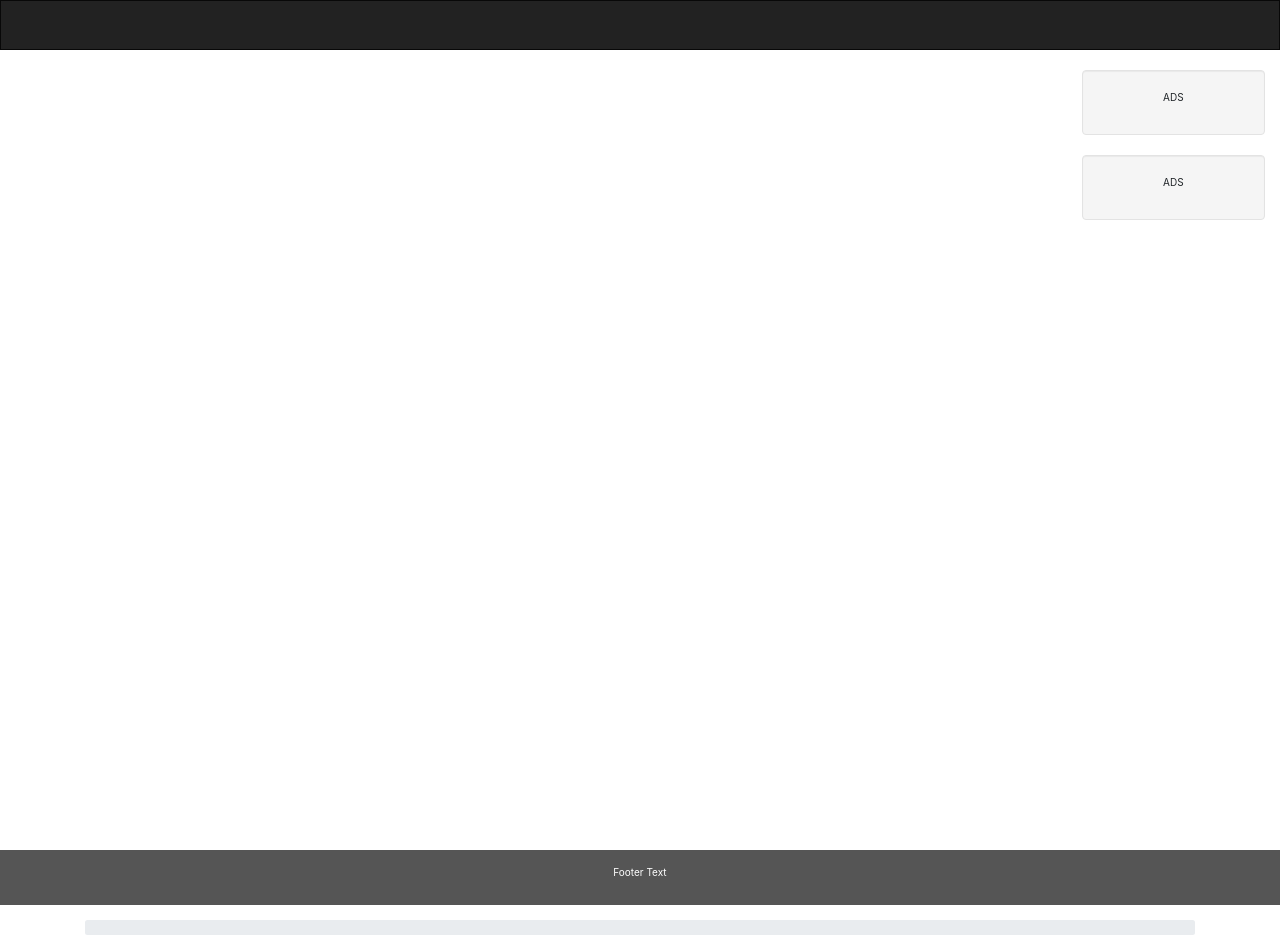
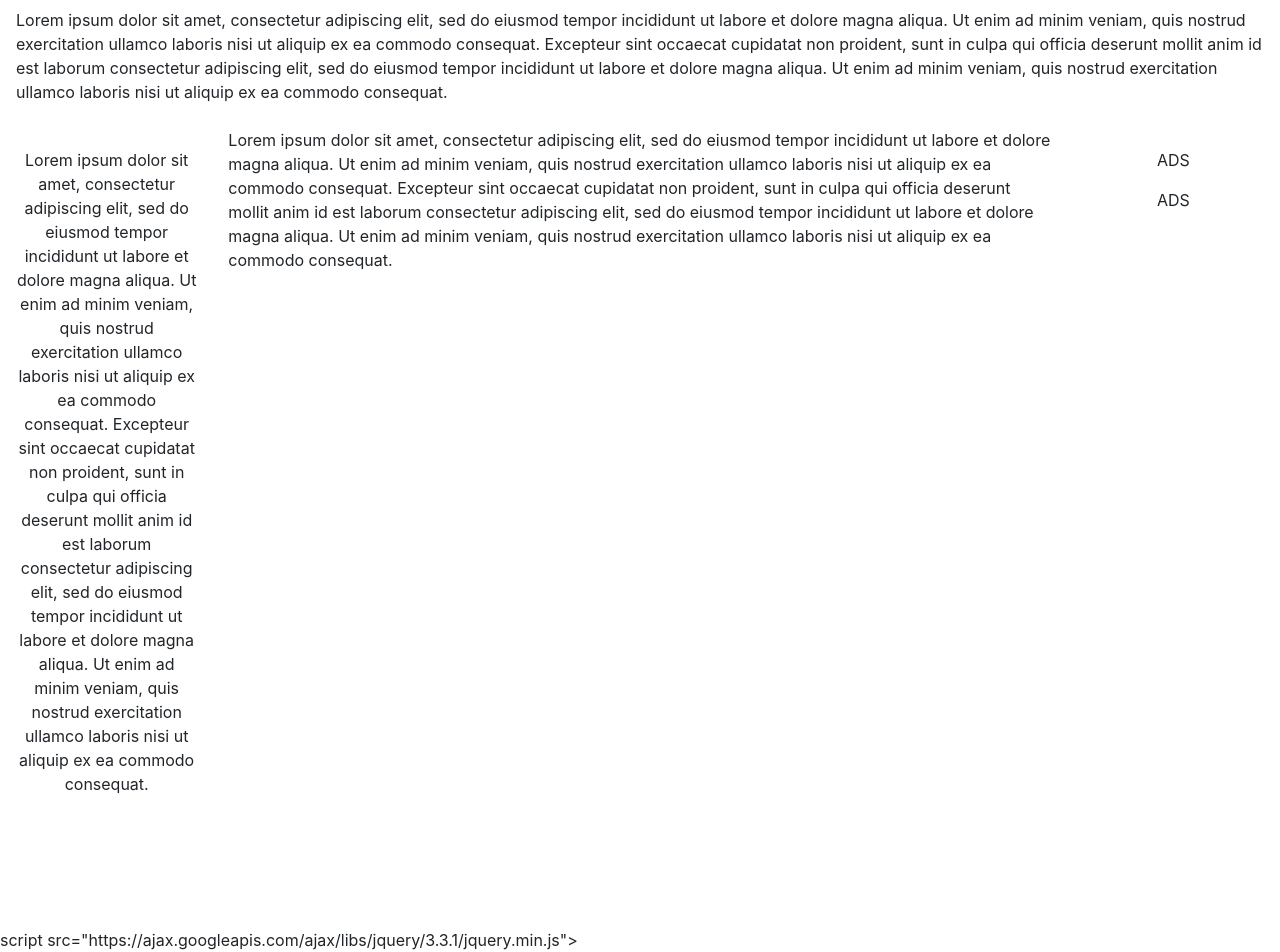
Before and after one commit to asteriskiry/ilmot, a Django app: page /eventsignup/ in a window 1280 px wide. Run offline with Django 3.2, Linux system fonts and the light colour scheme; some libraries are stand-ins or nearby versions.

Commit message:
Vähän siistitty base.html:llää

```diff
--- a/eventsignup/templates/eventsignup/base.html
+++ b/eventsignup/templates/eventsignup/base.html
@@ -1,12 +1,14 @@
 <!DOCTYPE html>
 <html lang="en">
 <head>
-  <title>Asteriskin ilmoittautumisjärjestelmä</title>
+  <title>Asteriskin ilmoittautumisjärjes</title>
   <meta charset="utf-8">
-  <meta name="viewport" content="width=device-width, initial-scale=1">
-  <link rel="stylesheet" href="https://maxcdn.bootstrapcdn.com/bootstrap/3.3.7/css/bootstrap.min.css">
+  <meta name="viewport" content="width=device-width, initial-scale=1, shrink-to-fit=no">
+<link rel="stylesheet" href="https://stackpath.bootstrapcdn.com/bootstrap/4.1.2/css/bootstrap.min.css" integrity="sha384-Smlep5jCw/wG7hdkwQ/Z5nLIefveQRIY9nfy6xoR1uRYBtpZgI6339F5dgvm/e9B" crossorigin="anonymous">
   <script src="https://ajax.googleapis.com/ajax/libs/jquery/3.3.1/jquery.min.js"></script>
   <script src="https://maxcdn.bootstrapcdn.com/bootstrap/3.3.7/js/bootstrap.min.js"></script>
+  <script src="https://stackpath.bootstrapcdn.com/bootstrap/4.1.2/js/bootstrap.min.js" integrity="sha384-o+RDsa0aLu++PJvFqy8fFScvbHFLtbvScb8AjopnFD+iEQ7wo/CG0xlczd+2O/em" crossorigin="anonymous"></script>
+  <script src="https://cdnjs.cloudflare.com/ajax/libs/popper.js/1.14.3/umd/popper.min.js" integrity="sha384-ZMP7rVo3mIykV+2+9J3UJ46jBk0WLaUAdn689aCwoqbBJiSnjAK/l8WvCWPIPm49" crossorigin="anonymous"></script>
   <style>
     /* Remove the navbar's default margin-bottom and rounded borders */
     .navbar {
@@ -44,14 +46,14 @@
 <body>
 
 <nav class="navbar navbar-inverse">
-  {% block header-content %}
-  {% endblock %}
+  <p>Lorem ipsum dolor sit amet, consectetur adipiscing elit, sed do eiusmod tempor incididunt ut labore et dolore magna aliqua. Ut enim ad minim veniam, quis nostrud exercitation ullamco laboris nisi ut aliquip ex ea commodo consequat. Excepteur sint occaecat cupidatat non proident, sunt in culpa qui officia deserunt mollit anim id est laborum consectetur adipiscing elit, sed do eiusmod tempor incididunt ut labore et dolore magna aliqua. Ut enim ad minim veniam, quis nostrud exercitation ullamco laboris nisi ut aliquip ex ea commodo consequat.</p>
 </nav>
 
 <div class="container-fluid text-center">
   <div class="row content">
       <!--VASEN KONTENTTI -->
     <div class="col-sm-2 sidenav">
+      <p>Lorem ipsum dolor sit amet, consectetur adipiscing elit, sed do eiusmod tempor incididunt ut labore et dolore magna aliqua. Ut enim ad minim veniam, quis nostrud exercitation ullamco laboris nisi ut aliquip ex ea commodo consequat. Excepteur sint occaecat cupidatat non proident, sunt in culpa qui officia deserunt mollit anim id est laborum consectetur adipiscing elit, sed do eiusmod tempor incididunt ut labore et dolore magna aliqua. Ut enim ad minim veniam, quis nostrud exercitation ullamco laboris nisi ut aliquip ex ea commodo consequat.</p>
       {% block left-content %}
       {% endblock %}
     </div>
@@ -59,6 +61,7 @@
 
     <!--KESKIOSAN KONTENTTI -->
     <div class="col-sm-8 text-left">
+      <p>Lorem ipsum dolor sit amet, consectetur adipiscing elit, sed do eiusmod tempor incididunt ut labore et dolore magna aliqua. Ut enim ad minim veniam, quis nostrud exercitation ullamco laboris nisi ut aliquip ex ea commodo consequat. Excepteur sint occaecat cupidatat non proident, sunt in culpa qui officia deserunt mollit anim id est laborum consectetur adipiscing elit, sed do eiusmod tempor incididunt ut labore et dolore magna aliqua. Ut enim ad minim veniam, quis nostrud exercitation ullamco laboris nisi ut aliquip ex ea commodo consequat.</p>
       {% block center-content %}
       {% endblock %}
     </div>
@@ -82,31 +85,10 @@
   </div>
 </div>
 
-<footer class="container-fluid text-center">
-  <p>Footer Text</p>
-</footer>
 
+script src="https://ajax.googleapis.com/ajax/libs/jquery/3.3.1/jquery.min.js"></script>
+<script src="https://maxcdn.bootstrapcdn.com/bootstrap/3.3.7/js/bootstrap.min.js"></script>
+<script src="https://stackpath.bootstrapcdn.com/bootstrap/4.1.2/js/bootstrap.min.js" integrity="sha384-o+RDsa0aLu++PJvFqy8fFScvbHFLtbvScb8AjopnFD+iEQ7wo/CG0xlczd+2O/em" crossorigin="anonymous"></script>
+<script src="https://cdnjs.cloudflare.com/ajax/libs/popper.js/1.14.3/umd/popper.min.js" integrity="sha384-ZMP7rVo3mIykV+2+9J3UJ46jBk0WLaUAdn689aCwoqbBJiSnjAK/l8WvCWPIPm49" crossorigin="anonymous"></script>
 </body>
 </html>
-<html>
-  <head>
-    <meta charset="utf-8">
-    <meta name="viewport" content="width=device-width, initial-scale=1, shrink-to-fit=no">
-<link rel="stylesheet" href="https://stackpath.bootstrapcdn.com/bootstrap/4.1.2/css/bootstrap.min.css" integrity="sha384-Smlep5jCw/wG7hdkwQ/Z5nLIefveQRIY9nfy6xoR1uRYBtpZgI6339F5dgvm/e9B" crossorigin="anonymous">
-
-    <title>{% block title %}Asteriskin tapahtumailmoittautumisjärjestelmä{% endblock %}</title>
-  </head>
-  <body>
-    <div class="container">
-      <ol class="breadcrumb my-4">
-        {% block breadcrumb %}
-        {% endblock %}
-      </ol>
-
-    </div>
-    <script src="https://code.jquery.com/jquery-3.3.1.slim.min.js" integrity="sha384-q8i/X+965DzO0rT7abK41JStQIAqVgRVzpbzo5smXKp4YfRvH+8abtTE1Pi6jizo" crossorigin="anonymous"></script>
-    <script src="https://cdnjs.cloudflare.com/ajax/libs/popper.js/1.14.3/umd/popper.min.js" integrity="sha384-ZMP7rVo3mIykV+2+9J3UJ46jBk0WLaUAdn689aCwoqbBJiSnjAK/l8WvCWPIPm49" crossorigin="anonymous"></script>
-    <script src="https://stackpath.bootstrapcdn.com/bootstrap/4.1.2/js/bootstrap.min.js" integrity="sha384-o+RDsa0aLu++PJvFqy8fFScvbHFLtbvScb8AjopnFD+iEQ7wo/CG0xlczd+2O/em" crossorigin="anonymous"></script>
-
-  </body>
-</html>
```
